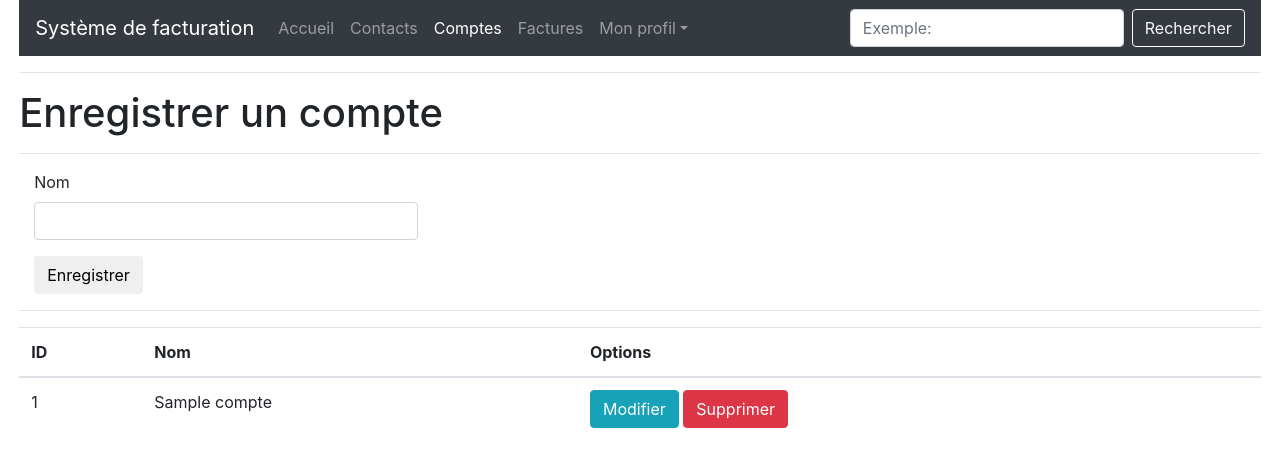
After one commit to PedroLuisBernardos/INM5151, a Flask app: page /comptes in a window 1280 px wide. The commit adds this page. Shown: the top 467 px of the page. Run offline with Flask 2, Linux system fonts and the light colour scheme; a user stored in the database is signed in; tables that the repository leaves empty hold one stand-in row (values such as "Sample post"); some libraries are stand-ins or nearby versions.

Commit message:
Ajout de la gestion de comptes

```diff
--- a/app/forms.py
+++ b/app/forms.py
@@ -6,7 +6,7 @@ from wtforms.validators import NumberRange, ValidationError, DataRequired, Email
 from wtforms.ext.sqlalchemy.fields import QuerySelectField
 from flask_babel import _, lazy_gettext as _l
 from datetime import date
-from app.models import User, Contact, CompanyProfil
+from app.models import User, Contact, CompanyProfil, Compte
 import re
 from flask_login import current_user
 
@@ -84,7 +84,14 @@ class FactureForm(FlaskForm):
     def get_contacts():
         return Contact.query.filter_by(user_id=current_user.id)
 
-    contact_id = QuerySelectField(_l('Contact ID'), validators=[DataRequired(message=_l('Veuillez entrer un contact'))], query_factory=get_contacts, get_label="id", allow_blank=True)
+    contact_id = QuerySelectField(_l('Contact ID'), validators=[DataRequired(message=_l('Veuillez entrer un contact'))], query_factory=get_contacts, get_label="name", allow_blank=True)
+
+    # Query qui get tous les comptes de l'utilisateur actif
+    def get_comptes():
+        return Compte.query.filter_by(user_id=current_user.id)
+
+    compte_id = QuerySelectField(_l('Compte ID'), validators=[DataRequired(message=_l('Veuillez entrer un compte'))], query_factory=get_comptes, get_label="name", allow_blank=True)
+
     submit = SubmitField(_l('Enregistrer'))
 
     # Valider si date d'échéance est la même ou après la date initiale
@@ -113,6 +120,11 @@ class ContactForm(FlaskForm):
         if not match:
             raise ValidationError(_l('Veuillez entrer un numéro de téléphone valide (123-456-7890)'))
 
+# Défini un formulaire pour la saisie de comptes
+class CompteForm(FlaskForm):
+    name = StringField(_l('Nom'), validators=[DataRequired(message=_l("Veuillez entrer un nom")), Length(min=1, max=50, message=_l('Veuillez écrire entre 1 et 50 caractères'))])
+    submit = SubmitField(_l('Enregistrer'))
+
 # Défini un formulaire pour la profil d'entreprise
 class CompanyProfilForm(FlaskForm):
     # Validation à améliorer
--- a/app/routes.py
+++ b/app/routes.py
@@ -4,8 +4,8 @@ from datetime import date, datetime
 from flask import render_template, flash, redirect, url_for, request
 from flask_login import login_user, logout_user, current_user, login_required
 from app import app, db
-from app.forms import LoginForm, RegistrationForm, EditProfileForm, FactureForm, ContactForm, CompanyProfilForm, SelectCompanyProfilForm
-from app.models import User, Facture, Contact, CompanyProfil
+from app.forms import LoginForm, RegistrationForm, EditProfileForm, FactureForm, ContactForm, CompanyProfilForm, SelectCompanyProfilForm, CompteForm
+from app.models import User, Facture, Contact, CompanyProfil, Compte
 from flask_babel import _
 from app.forms import ResetPasswordRequestForm
 from app.email import send_password_reset_email
@@ -86,6 +86,7 @@ def bill():
         prev_url = url_for('index', page=factures.prev_num) if factures.has_prev else None
         return render_template("bill.html", title=_('Facture'), form=form, factures=factures.items, date_today=date.today(), next_url=next_url, prev_url=prev_url)
     else:
+        flash(_('Veuillez créer un profil d\'entreprise avant d\'effectuer cette action.'))
         return redirect(url_for('index'))
 
 # Page des contacts
@@ -105,13 +106,41 @@ def contacts():
                 flash(_('Votre contact a été ajouté.'))
                 return redirect(url_for('contacts'))
 
-        # Toute les contacts de l'utilisateur actuel
+        # Tous les contacts de l'utilisateur actuel
         page = request.args.get('page', 1, type=int)
         contacts = Contact.query.filter_by(user_id=current_user.id, profilEntreprise_id=current_user.profil_courrant).paginate(page, app.config['CONTACTS_PAR_PAGE'], False)
         next_url = url_for('contacts', page=contacts.next_num) if contacts.has_next else None
         prev_url = url_for('contacts', page=contacts.prev_num) if contacts.has_prev else None
         return render_template("contacts.html", title=_('Contacts'), form=form, contacts=contacts.items, next_url=next_url, prev_url=prev_url)
     else:
+        flash(_('Veuillez créer un profil d\'entreprise avant d\'effectuer cette action.'))
+        return redirect(url_for('index'))
+
+# Page des comptes
+@app.route('/comptes', methods=['GET', 'POST'])
+@login_required
+def comptes():
+    if current_user.profilEntreprise:
+        form = CompteForm()
+        if form.validate_on_submit():
+            compte = Compte.query.filter_by(name=form.name.data, profilEntreprise_id=current_user.profil_courrant).first()
+            if compte:
+                flash(_('Ce compte existe déjà.'))
+            else:
+                compte = Compte(name=form.name.data, user_id=current_user.id, profilEntreprise_id=current_user.profil_courrant)
+                db.session.add(compte)
+                db.session.commit()
+                flash(_('Votre compte a été ajouté.'))
+                return redirect(url_for('comptes'))
+
+        # Tous les comptes de l'utilisateur actuel
+        page = request.args.get('page', 1, type=int)
+        comptes = Compte.query.filter_by(user_id=current_user.id, profilEntreprise_id=current_user.profil_courrant).paginate(page, app.config['COMPTES_PAR_PAGE'], False)
+        next_url = url_for('comptes', page=comptes.next_num) if comptes.has_next else None
+        prev_url = url_for('comptes', page=comptes.prev_num) if comptes.has_prev else None
+        return render_template("comptes.html", title=_('Comptes'), form=form, comptes=comptes.items, next_url=next_url, prev_url=prev_url)
+    else:
+        flash(_('Veuillez créer un profil d\'entreprise avant d\'effectuer cette action.'))
         return redirect(url_for('index'))
 
 # Page d'accueil pour les invités
@@ -263,6 +292,19 @@ def delete_contact(contact_id):
         error_string = _('Il y a eu une erreur avec la suppression du contact.')
         return render_template('error.html', title=_('Erreur'), error=error_string)
 
+# Supprimer des comptes
+@app.route('/delete_compte/<compte_id>')
+@login_required
+def delete_compte(compte_id):
+    compte_to_delete = Compte.query.get_or_404(compte_id)
+    try:
+        db.session.delete(compte_to_delete)
+        db.session.commit()
+        return redirect(url_for('comptes'))
+    except:
+        error_string = _('Il y a eu une erreur avec la suppression du compte.')
+        return render_template('error.html', title=_('Erreur'), error=error_string)
+
 # Supprimer des profils d'entreprise
 @app.route('/delete_company_profil/<company_profil_id>')
 @login_required
@@ -343,6 +385,28 @@ def update_contact(contact_id):
         error_string = _('Il y a eu une erreur avec la modification du contact.')
         return render_template('error.html', title=_('Erreur'), error=error_string)
 
+# Modifier des comptes
+@app.route('/update_compte/<compte_id>', methods=['GET', 'POST'])
+def update_compte(compte_id):
+    try:
+        compte_to_update = Compte.query.get_or_404(compte_id)
+        form = CompteForm()
+        if form.validate_on_submit():
+            compte = Compte.query.filter_by(name=form.name.data).first()
+            if compte and compte is not compte_to_update:
+                flash(_('Ce compte existe déjà.'))
+            else:
+                compte_to_update.name = form.name.data
+                db.session.commit()
+                flash(_('Les modifications ont été sauvegardées.'))
+                return redirect(url_for('comptes'))
+        elif request.method == 'GET':
+            form.name.data = compte_to_update.name
+        return render_template('update_compte.html', title=_('Modification du compte'), form=form, compte=compte_to_update)
+    except:
+        error_string = _('Il y a eu une erreur avec la modification du compte.')
+        return render_template('error.html', title=_('Erreur'), error=error_string)
+
 # Modifier des profils d'entreprise
 @app.route('/update_company_profil/<company_profil_id>', methods=['GET', 'POST'])
 def update_company_profil(company_profil_id):
--- a/app/templates/base.html
+++ b/app/templates/base.html
@@ -53,8 +53,8 @@
             <li class="nav-item {% if request.url_rule.endpoint == 'contacts' %}active{% endif %}">
               <a class="nav-link" href="{{ url_for('contacts') }}">{{ _('Contacts') }}</a>
             </li>
-            <li class="nav-item">
-              <a class="nav-link disabled" href="#">{{ _('Comptes') }}</a>
+            <li class="nav-item {% if request.url_rule.endpoint == 'comptes' %}active{% endif %}">
+              <a class="nav-link" href="{{ url_for('comptes') }}">{{ _('Comptes') }}</a>
             </li>
             <li class="nav-item">
               <a class="nav-link {% if request.url_rule.endpoint == 'bill' %}active{% endif %}" href="{{ url_for('bill') }}">{{ _("Factures") }}</a>
--- /dev/null
+++ b/app/templates/comptes.html
@@ -0,0 +1,49 @@
+<!-- comptes.html -->
+<!-- page comptes pour les utilisateurs -->
+{% extends "base.html" %}
+{% import 'bootstrap/wtf.html' as wtf %}
+
+{% block app_content %}
+    <h1>{{ _('Enregistrer un compte') }}</h1>
+    <hr>
+    {% if form %}
+        <div class="form-group">
+            <div class="col-md-4">
+                {{ wtf.quick_form(form) }}
+            </div>
+        </div>
+        <hr>
+    {% endif %}
+    <!-- Affichage des comptes -->
+    <table class="table table-hover">
+        <thead>
+          <tr>
+            <th scope="col">ID</th>
+            <th scope="col">{{ _('Nom') }}</th>
+            <th scope="col">{{ _('Options') }}</th>
+          </tr>
+        </thead>
+        <tbody>
+    {% for compte in comptes %}
+        <!-- Corps des comptes -->
+        <tr>
+            <!-- À ajouter des attributs -->
+            <td>{{ compte.id }}</td>
+            <td>{{ compte.name }}</td>
+            <td>
+                <a class="btn btn-info" href="{{ url_for('update_compte', compte_id=compte.id) }}">{{ _('Modifier') }}</a>
+                <a class="btn btn-danger" href="{{ url_for('delete_compte', compte_id=compte.id) }}">{{ _('Supprimer') }}</a>
+            </td>
+        </tr>
+    {% endfor %}
+        </tbody>
+    </table>
+    <!-- Pagination -->
+    {% if prev_url %}
+        <a class="btn btn-link" href="{{ prev_url }}">{{ _('Page précédente') }}</a>
+    {% endif %}
+    {% if next_url %}
+        <a class="btn btn-link" href="{{ next_url }}">{{ _('Page suivante') }}</a>
+    {% endif %}
+    <br><br>
+{% endblock %}
--- a/app/templates/contacts.html
+++ b/app/templates/contacts.html
@@ -4,8 +4,6 @@
 {% import 'bootstrap/wtf.html' as wtf %}
 
 {% block app_content %}
-    <link rel="stylesheet" href="{{ url_for('static', filename='index.css') }}">
-
     <h1>{{ _('Enregistrer un contact') }}</h1>
     <hr>
     {% if form %}
--- a/config.py
+++ b/config.py
@@ -16,6 +16,7 @@ class Config(object):
 
     FACTURES_PAR_PAGE = 15
     CONTACTS_PAR_PAGE = 15
+    COMPTES_PAR_PAGE = 15
     COMPANY_PROFIL_PAR_PAGE = 15
 
     LANGUAGES = ['fr', 'en', 'es']
```
Also changed, not shown: app/models.py (+21 -0 lines), app/templates/update_compte.html (added, +14 -0 lines), logs.md (+6 -0 lines), migrations/versions/703fc152ffde_initialisation_de_la_bd.py (renamed from migrations/versions/f40c6639cd13_initialisation_de_la_bd.py, +15 -3 lines), app.db, app/translations/en/LC_MESSAGES/messages.po, app/translations/es/LC_MESSAGES/messages.po.
